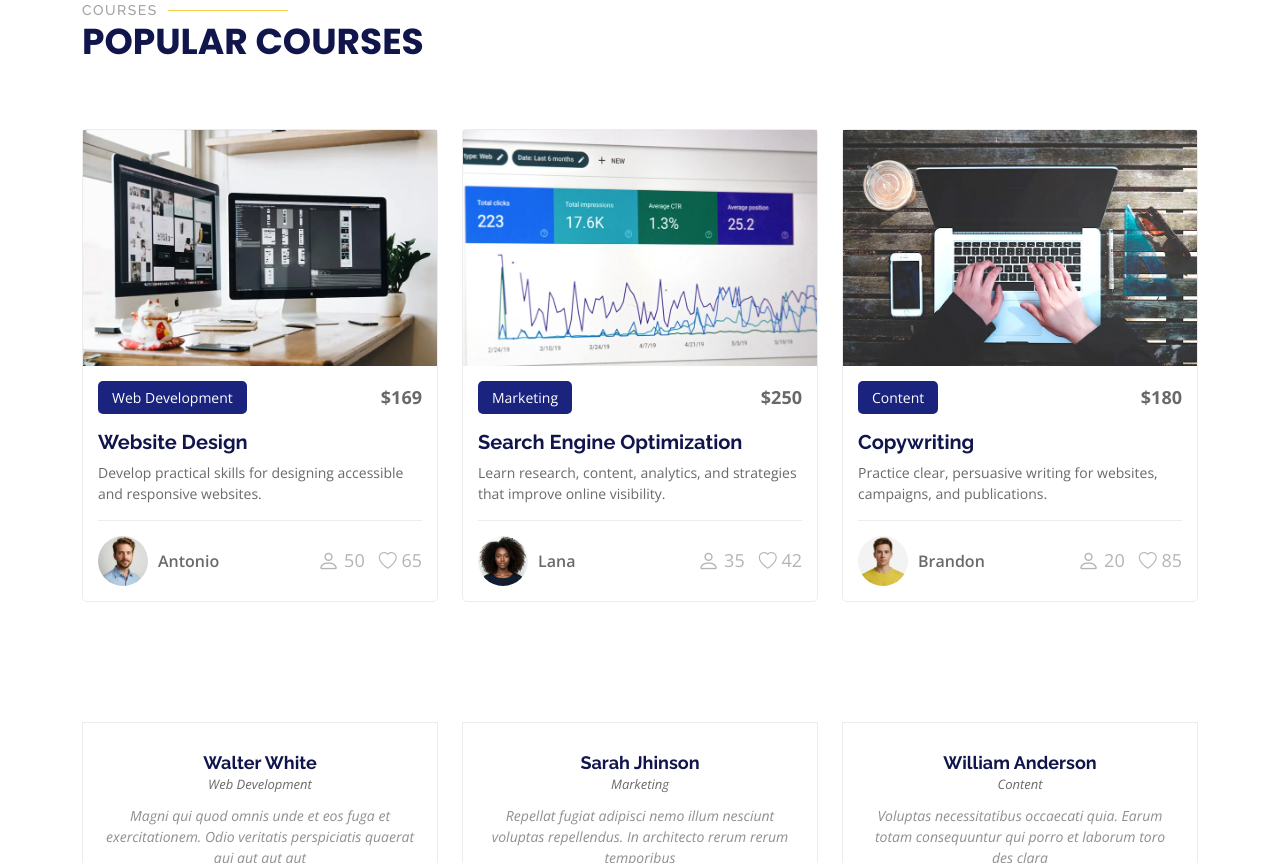
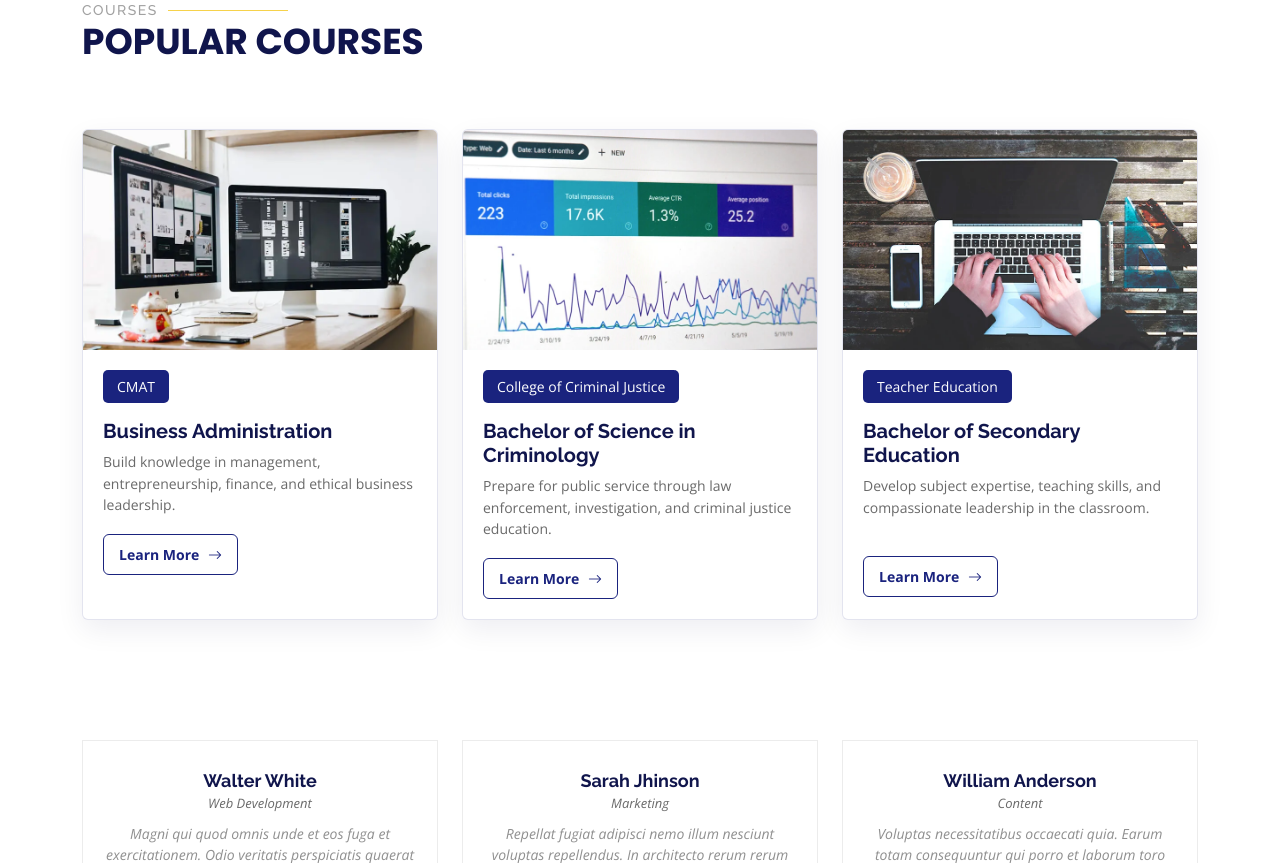
Before and after one commit to johnreyarroyo91-alt/arroyo-project-2, a plain HTML site: page index.html in a window 1280 px wide. Shown: the part 2900-3763 px from the top of the page. Drawn offline with nearby package versions, Linux system fonts and the light colour scheme.

Commit message:
popular course section

```diff
--- a/assets/css/main.css
+++ b/assets/css/main.css
@@ -1454,13 +1454,32 @@ section,
 # Courses Section
 --------------------------------------------------------------*/
 .courses .course-item {
+  width: 100%;
   background-color: var(--surface-color);
-  border: 1px solid color-mix(in srgb, var(--default-color), transparent 90%);
-  border-radius: 5px;
+  border: 1px solid color-mix(in srgb, var(--accent-color), transparent 88%);
+  border-radius: 6px;
+  overflow: hidden;
+  box-shadow: 0 10px 28px rgba(16, 21, 76, 0.07);
+  transition: 0.25s ease;
+}
+
+.courses .course-item:hover {
+  transform: translateY(-5px);
+  border-color: var(--kcc-gold);
+  box-shadow: 0 16px 34px rgba(16, 21, 76, 0.12);
+}
+
+.courses .course-item > img {
+  width: 100%;
+  height: 220px;
+  object-fit: cover;
 }
 
 .courses .course-content {
-  padding: 15px;
+  display: flex;
+  flex-direction: column;
+  min-height: 245px;
+  padding: 20px;
 }
 
 .courses .course-content h3 {
@@ -1494,8 +1513,37 @@ section,
 }
 
 .courses .course-content .description {
-  font-size: 14px;
+  min-height: 63px;
+  margin-bottom: 18px;
+  font-size: 14px;
+  line-height: 1.55;
   color: color-mix(in srgb, var(--default-color), transparent 20%);
+}
+
+.courses .course-learn-more {
+  width: fit-content;
+  margin-top: auto;
+  padding: 9px 15px;
+  border: 1px solid var(--accent-color);
+  border-radius: 6px;
+  color: var(--accent-color);
+  font-size: 14px;
+  font-weight: 700;
+  transition: 0.25s;
+}
+
+.courses .course-learn-more i {
+  margin-left: 5px;
+  transition: 0.25s;
+}
+
+.courses .course-learn-more:hover {
+  background: var(--accent-color);
+  color: #ffffff;
+}
+
+.courses .course-learn-more:hover i {
+  margin-left: 9px;
 }
 
 .courses .trainer {
--- a/index.html
+++ b/index.html
@@ -390,78 +390,45 @@
 
           <div class="col-lg-4 col-md-6 d-flex align-items-stretch" data-aos="zoom-in" data-aos-delay="100">
             <div class="course-item">
-              <img src="assets/img/course/course-1.webp" class="img-fluid" alt="...">
+              <img src="assets/img/course/course-1.webp" class="img-fluid" alt="Business and management students">
               <div class="course-content">
                 <div class="d-flex justify-content-between align-items-center mb-3">
-                  <p class="category">Web Development</p>
-                  <p class="price">$169</p>
+                  <p class="category">CMAT</p>
                 </div>
 
-                <h3><a href="course-details.html">Website Design</a></h3>
-                <p class="description">Develop practical skills for designing accessible and responsive websites.</p>
-                <div class="trainer d-flex justify-content-between align-items-center">
-                  <div class="trainer-profile d-flex align-items-center">
-                    <img src="assets/img/person/person-m-7.webp" class="img-fluid" alt="">
-                    <a href="" class="trainer-link">Antonio</a>
-                  </div>
-                  <div class="trainer-rank d-flex align-items-center">
-                    <i class="bi bi-person user-icon"></i>&nbsp;50
-                    &nbsp;&nbsp;
-                    <i class="bi bi-heart heart-icon"></i>&nbsp;65
-                  </div>
-                </div>
+                <h3><a href="course-details.html">Business Administration</a></h3>
+                <p class="description">Build knowledge in management, entrepreneurship, finance, and ethical business leadership.</p>
+                <a href="course-details.html" class="course-learn-more">Learn More <i class="bi bi-arrow-right"></i></a>
               </div>
             </div>
           </div> <!-- End Course Item-->
 
           <div class="col-lg-4 col-md-6 d-flex align-items-stretch mt-4 mt-md-0" data-aos="zoom-in" data-aos-delay="200">
             <div class="course-item">
-              <img src="assets/img/course/course-2.webp" class="img-fluid" alt="...">
+              <img src="assets/img/course/course-2.webp" class="img-fluid" alt="Criminology students">
               <div class="course-content">
                 <div class="d-flex justify-content-between align-items-center mb-3">
-                  <p class="category">Marketing</p>
-                  <p class="price">$250</p>
+                  <p class="category">College of Criminal Justice</p>
                 </div>
 
-                <h3><a href="course-details.html">Search Engine Optimization</a></h3>
-                <p class="description">Learn research, content, analytics, and strategies that improve online visibility.</p>
-                <div class="trainer d-flex justify-content-between align-items-center">
-                  <div class="trainer-profile d-flex align-items-center">
-                    <img src="assets/img/person/person-f-14.webp" class="img-fluid" alt="">
-                    <a href="" class="trainer-link">Lana</a>
-                  </div>
-                  <div class="trainer-rank d-flex align-items-center">
-                    <i class="bi bi-person user-icon"></i>&nbsp;35
-                    &nbsp;&nbsp;
-                    <i class="bi bi-heart heart-icon"></i>&nbsp;42
-                  </div>
-                </div>
+                <h3><a href="course-details.html">Bachelor of Science in Criminology</a></h3>
+                <p class="description">Prepare for public service through law enforcement, investigation, and criminal justice education.</p>
+                <a href="course-details.html" class="course-learn-more">Learn More <i class="bi bi-arrow-right"></i></a>
               </div>
             </div>
           </div> <!-- End Course Item-->
 
           <div class="col-lg-4 col-md-6 d-flex align-items-stretch mt-4 mt-lg-0" data-aos="zoom-in" data-aos-delay="300">
             <div class="course-item">
-              <img src="assets/img/course/course-3.webp" class="img-fluid" alt="...">
+              <img src="assets/img/course/course-3.webp" class="img-fluid" alt="Education and teacher preparation students">
               <div class="course-content">
                 <div class="d-flex justify-content-between align-items-center mb-3">
-                  <p class="category">Content</p>
-                  <p class="price">$180</p>
+                  <p class="category">Teacher Education</p>
                 </div>
 
-                <h3><a href="course-details.html">Copywriting</a></h3>
-                <p class="description">Practice clear, persuasive writing for websites, campaigns, and publications.</p>
-                <div class="trainer d-flex justify-content-between align-items-center">
-                  <div class="trainer-profile d-flex align-items-center">
-                    <img src="assets/img/person/person-m-12.webp" class="img-fluid" alt="">
-                    <a href="" class="trainer-link">Brandon</a>
-                  </div>
-                  <div class="trainer-rank d-flex align-items-center">
-                    <i class="bi bi-person user-icon"></i>&nbsp;20
-                    &nbsp;&nbsp;
-                    <i class="bi bi-heart heart-icon"></i>&nbsp;85
-                  </div>
-                </div>
+                <h3><a href="course-details.html">Bachelor of Secondary Education</a></h3>
+                <p class="description">Develop subject expertise, teaching skills, and compassionate leadership in the classroom.</p>
+                <a href="course-details.html" class="course-learn-more">Learn More <i class="bi bi-arrow-right"></i></a>
               </div>
             </div>
           </div> <!-- End Course Item-->
```
